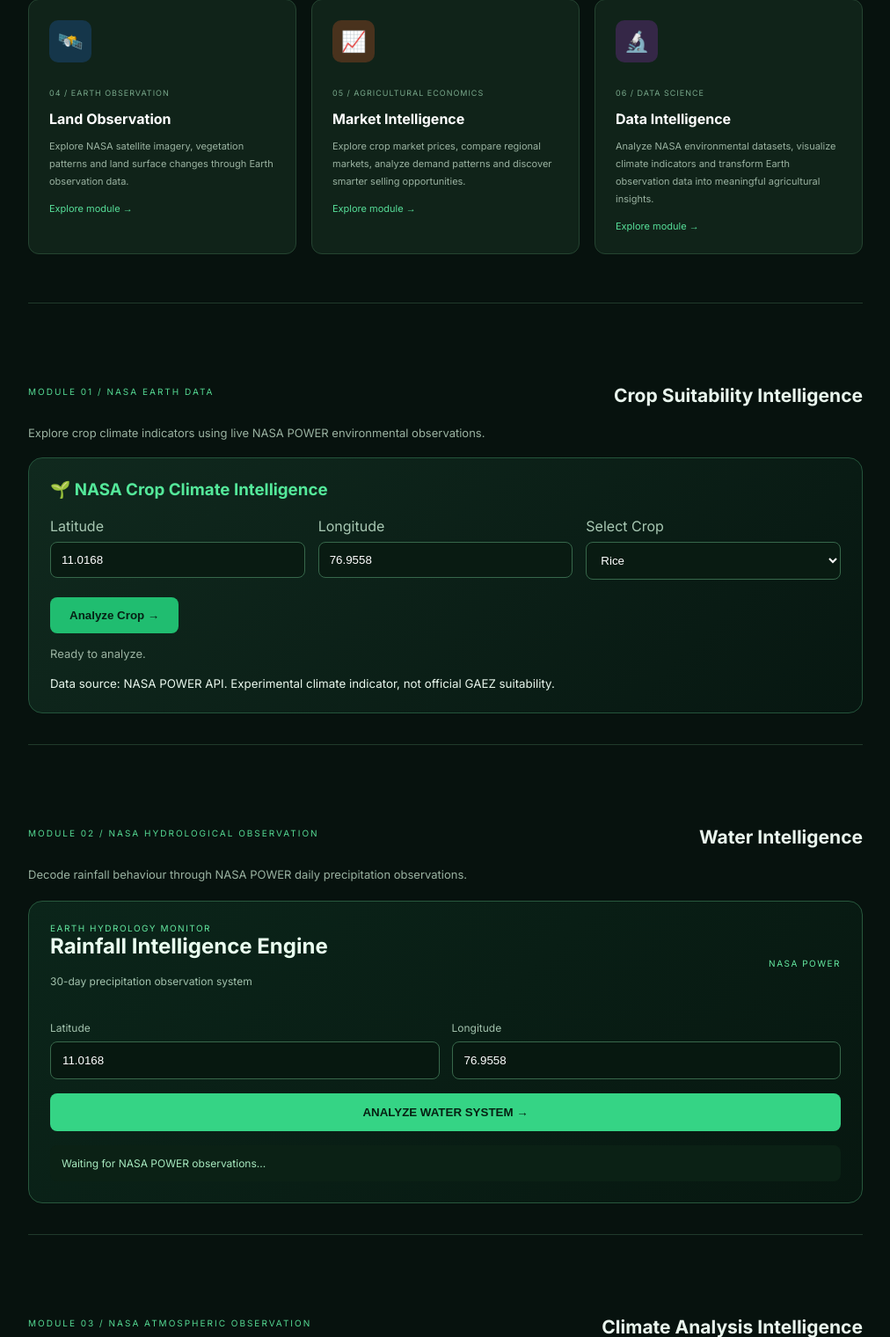
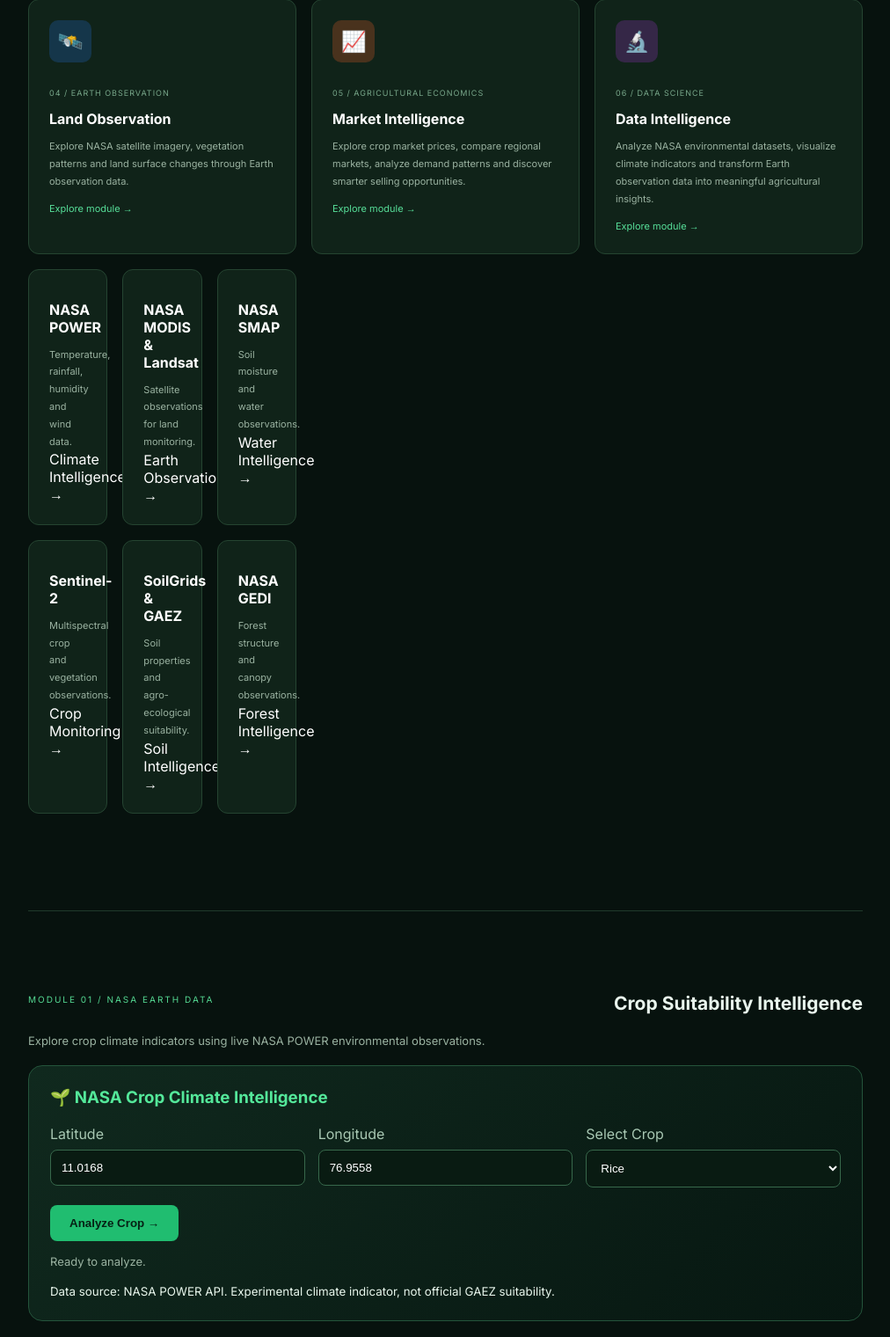
Before and after one commit to karthi31032008/one-last-time, a Flask app: page / in a window 1280 px wide. Shown: the part 991-2511 px from the top of the page at 88% size, without its empty margins (261-1273 px from the left). Run offline with Flask 3, Linux system fonts and the light colour scheme.

Commit message:
index.html

```diff
--- a/templates/index.html
+++ b/templates/index.html
@@ -163,6 +163,46 @@
     <p>Analyze NASA environmental datasets, visualize climate indicators and transform Earth observation data into meaningful agricultural insights.</p>
     <span class="module-link">Explore module →</span>
 </a>
+
+        <div class="module-grid">
+
+    <a href="/data-source/nasa-power" class="module-card source-card">
+        <h3>NASA POWER</h3>
+        <p>Temperature, rainfall, humidity and wind data.</p>
+        <span>Climate Intelligence →</span>
+    </a>
+
+    <a href="/data-source/modis-landsat" class="module-card source-card">
+        <h3>NASA MODIS & Landsat</h3>
+        <p>Satellite observations for land monitoring.</p>
+        <span>Earth Observation →</span>
+    </a>
+
+    <a href="/data-source/nasa-smap" class="module-card source-card">
+        <h3>NASA SMAP</h3>
+        <p>Soil moisture and water observations.</p>
+        <span>Water Intelligence →</span>
+    </a>
+
+    <a href="/data-source/sentinel-2" class="module-card source-card">
+        <h3>Sentinel-2</h3>
+        <p>Multispectral crop and vegetation observations.</p>
+        <span>Crop Monitoring →</span>
+    </a>
+
+    <a href="/data-source/soilgrids-gaez" class="module-card source-card">
+        <h3>SoilGrids & GAEZ</h3>
+        <p>Soil properties and agro-ecological suitability.</p>
+        <span>Soil Intelligence →</span>
+    </a>
+
+    <a href="/data-source/nasa-gedi" class="module-card source-card">
+        <h3>NASA GEDI</h3>
+        <p>Forest structure and canopy observations.</p>
+        <span>Forest Intelligence →</span>
+    </a>
+
+</div>
 
 
     </div>
```
